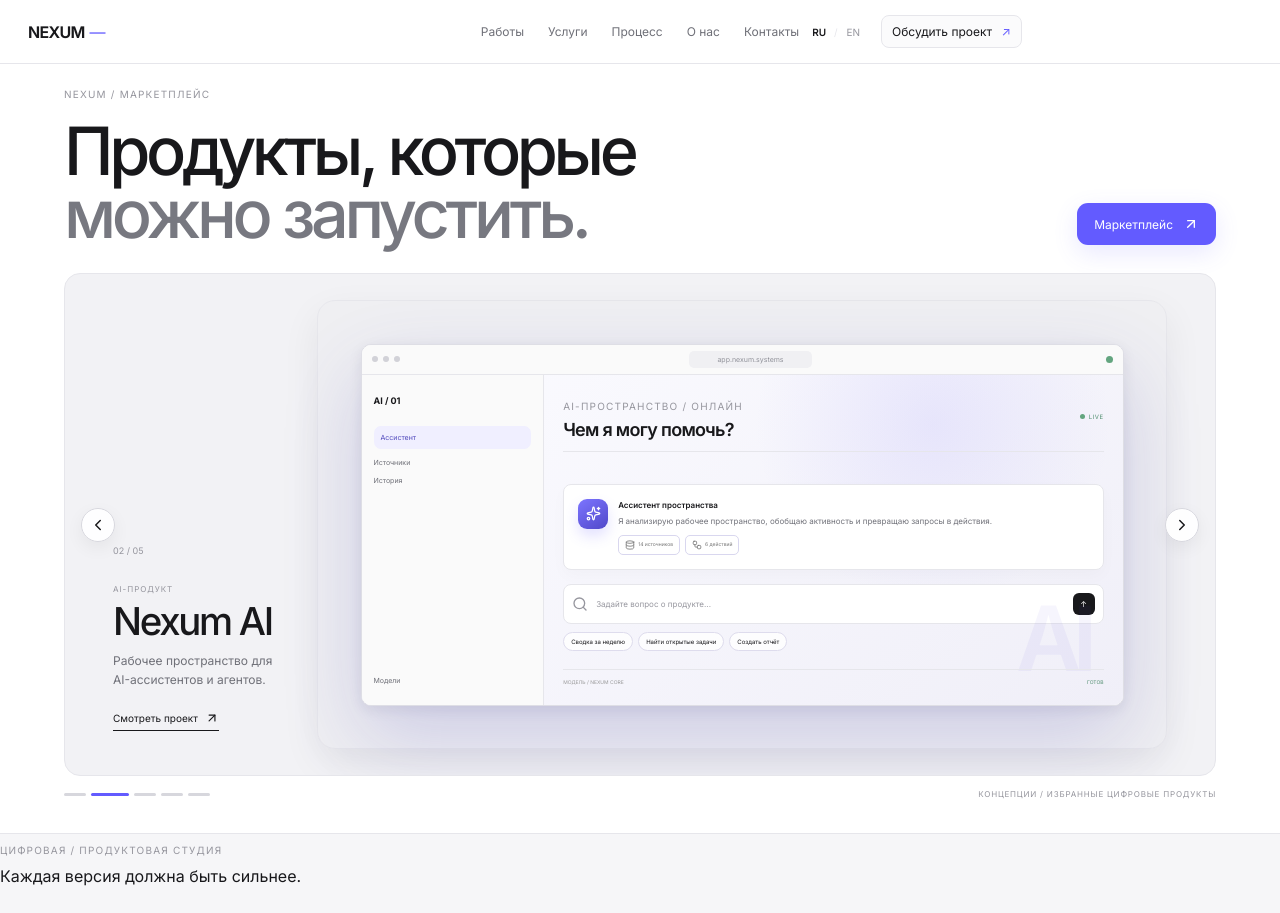
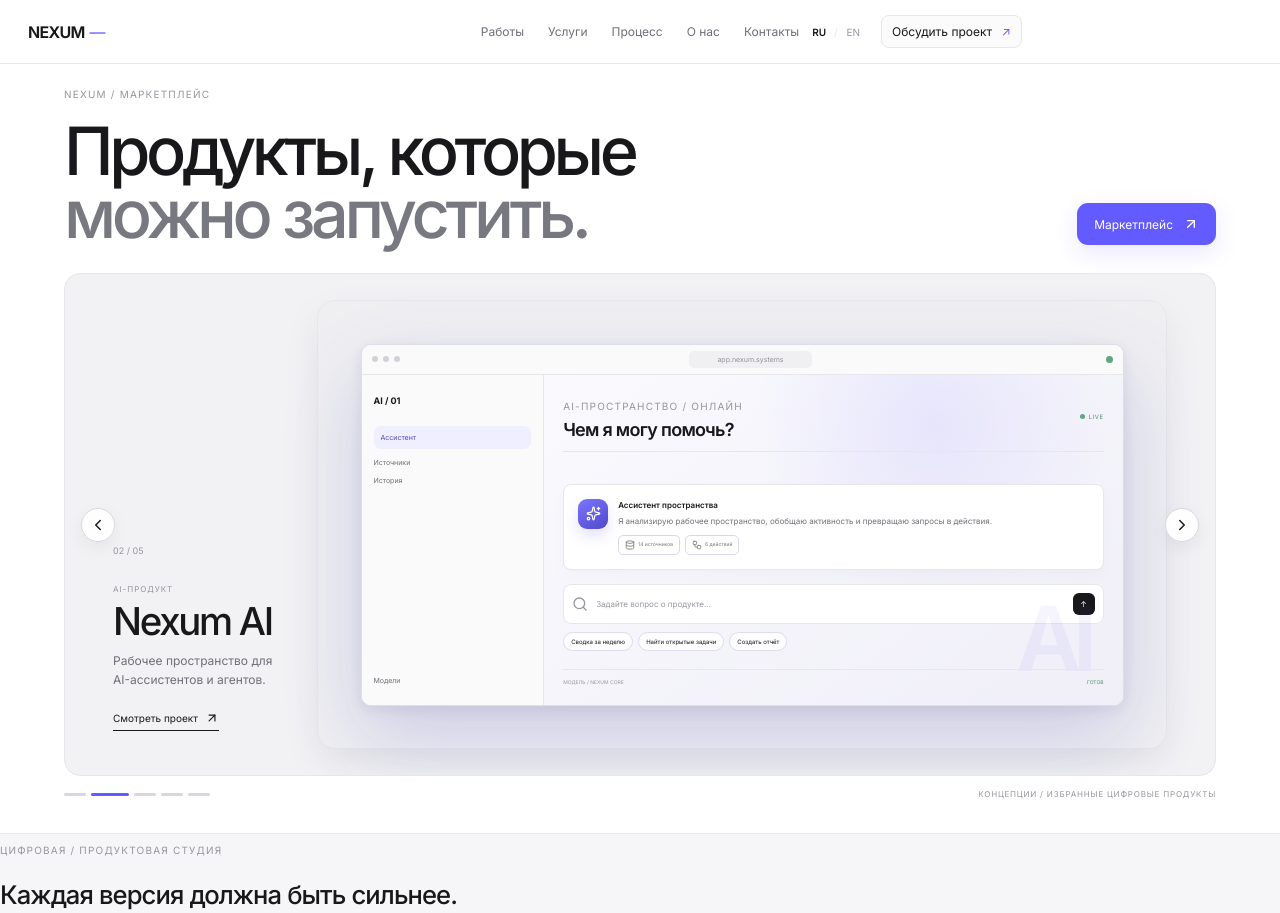
Before and after one commit to borzenkoofficial-lab/Nexum_Digital_Agency, a React (Vite) app: page / in a window 1280 px wide. Shown: the top 913 px of the page. Built offline with nearby package versions, Linux system fonts and the light colour scheme.

Commit message:
Add smooth blur transition for hero quotes

```diff
--- a/src/styles/global.css
+++ b/src/styles/global.css
@@ -746,3 +746,59 @@ footer{padding:25px 5vw;display:grid;grid-template-columns:1fr 2fr auto;align-it
 /* Language switcher */
 .header-actions{display:flex;align-items:center;gap:18px}.language-switch{display:flex;align-items:center;gap:5px;font-size:10px;letter-spacing:.08em}.language-switch button{border:0;background:none;padding:3px;color:var(--subtle);font:inherit;cursor:pointer}.language-switch button.active{color:var(--ink);font-weight:600}.language-switch span{color:var(--line)}
 @media(max-width:900px){.header-actions .header-cta{display:none}.header-actions{margin-left:auto;margin-right:10px}.language-switch{font-size:9px}}
+
+/* Cinematic hero quote */
+.hero-quote{
+  position:relative;
+  min-height:clamp(30px,3.2vw,52px);
+  display:flex;
+  align-items:center;
+  margin:18px 0 8px;
+  overflow:visible;
+  pointer-events:none;
+}
+.hero-quote span{
+  display:block;
+  max-width:760px;
+  font-size:clamp(17px,2vw,28px);
+  line-height:1.08;
+  letter-spacing:-.035em;
+  font-weight:500;
+  color:var(--ink);
+  transform-origin:left center;
+  will-change:opacity,filter,transform;
+  transition:
+    opacity 900ms cubic-bezier(.22,1,.36,1),
+    filter 900ms cubic-bezier(.22,1,.36,1),
+    transform 1100ms cubic-bezier(.22,1,.36,1);
+}
+.hero-quote.is-visible span{
+  opacity:1;
+  filter:blur(0);
+  transform:translate3d(0,0,0) scale(1);
+}
+.hero-quote.is-hidden span{
+  opacity:0;
+  filter:blur(18px);
+  transform:translate3d(0,8px,0) scale(.985);
+}
+.hero-quote:after{
+  content:'';
+  position:absolute;
+  left:-22px;
+  top:50%;
+  width:170px;
+  height:70px;
+  transform:translateY(-50%);
+  background:radial-gradient(ellipse,rgba(108,98,245,.09),transparent 70%);
+  filter:blur(18px);
+  z-index:-1;
+  opacity:.7;
+}
+@media(max-width:700px){
+  .hero-quote{margin:14px 0 7px;min-height:44px}
+  .hero-quote span{font-size:16px;max-width:92%;line-height:1.15}
+}
+@media(prefers-reduced-motion:reduce){
+  .hero-quote span{transition:none}
+}
```
